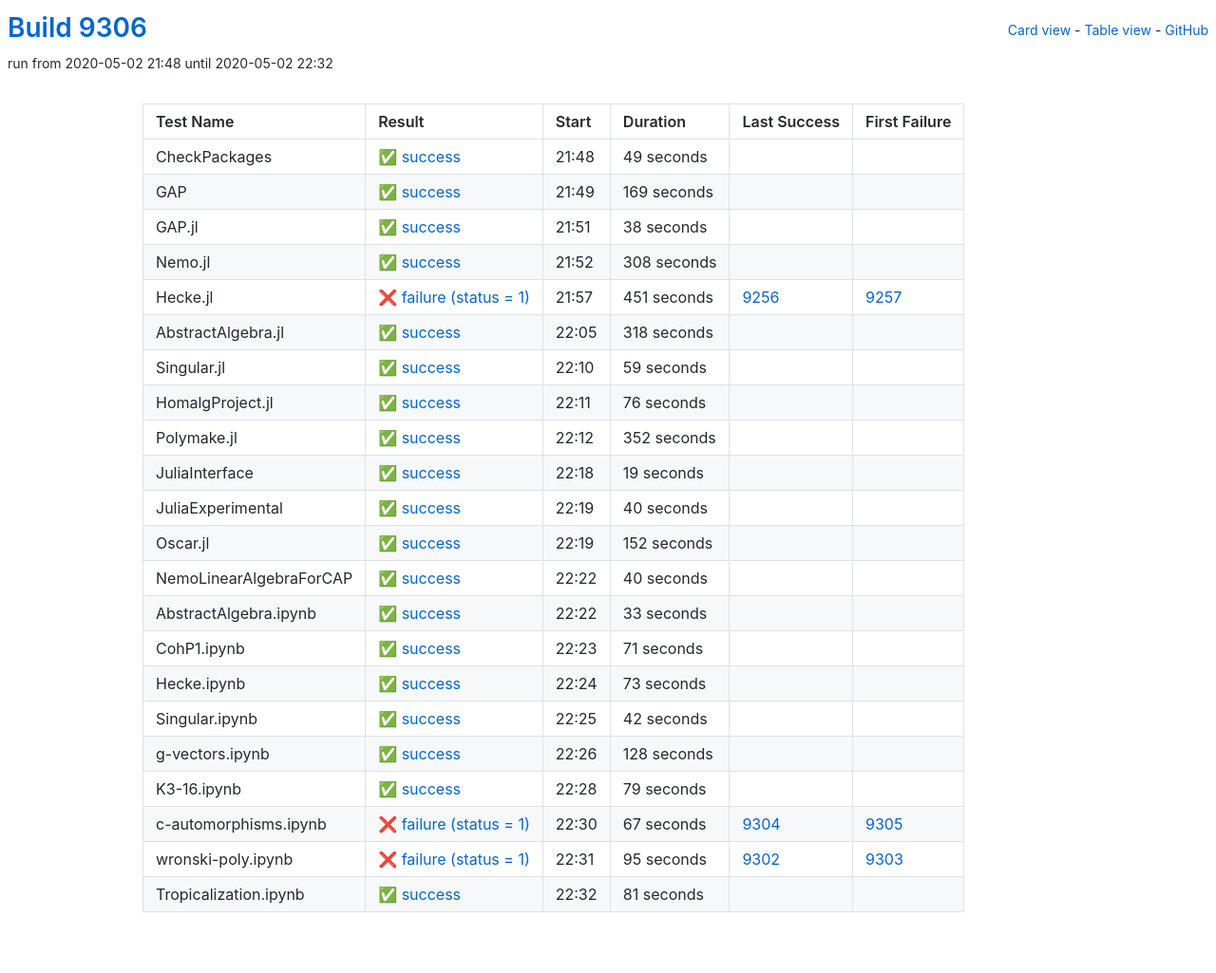
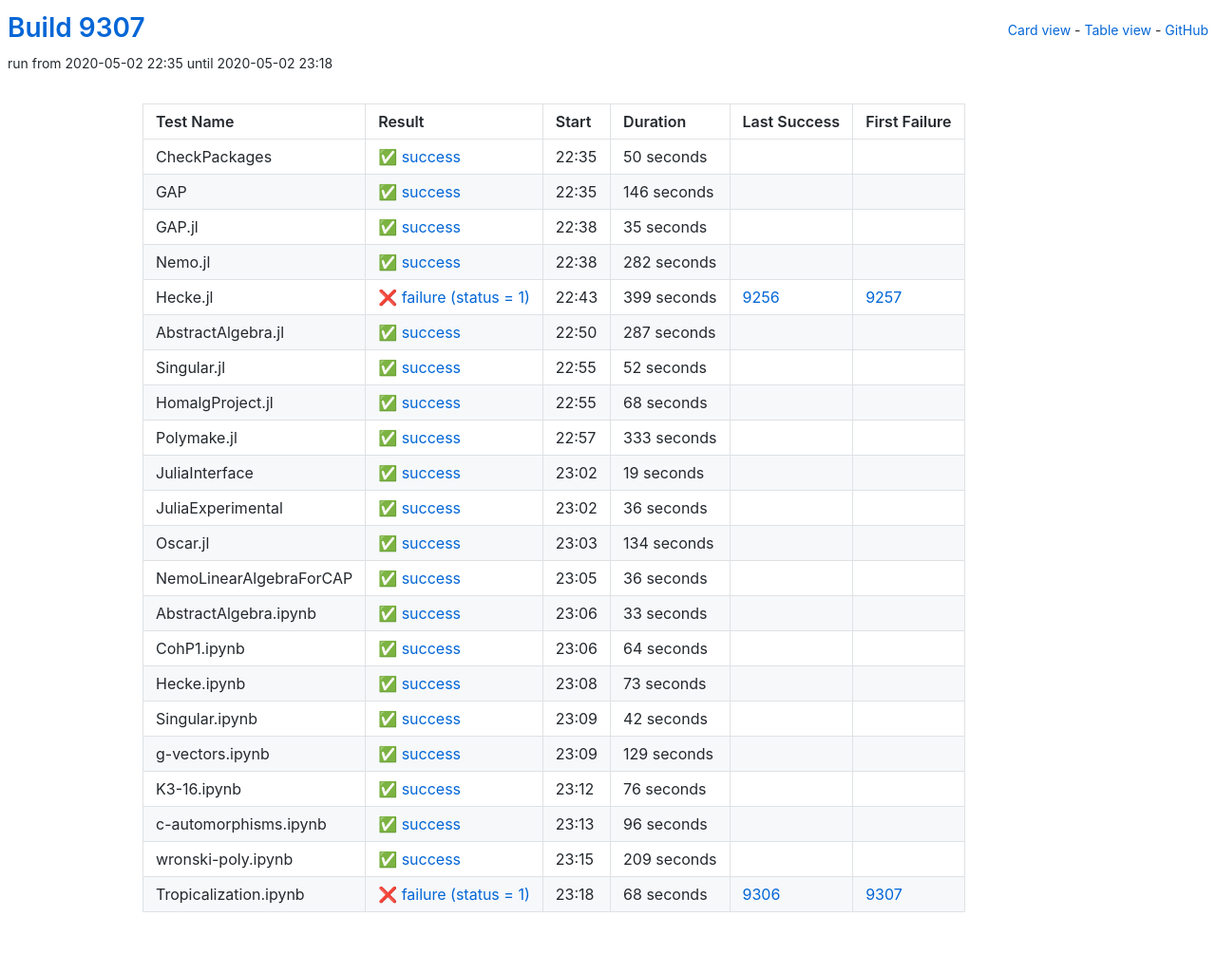
Before and after one commit to oscar-system/oscar-ci-status, a Jekyll site: the page built from table.html, in a window 1280 px wide. Shown: the whole page at 95% size. Built offline with Jekyll 4.4.1, drawn with Linux system fonts in a browser that asks for light colours.

Commit message:
Build 9307

```diff
--- a/_data/ci.yml
+++ b/_data/ci.yml
@@ -1,82 +1,203 @@
-build: 9306
-build_url: https://oscarci.mathematik.uni-kl.de/job/oscar/9306/
+build: 9307
+build_url: https://oscarci.mathematik.uni-kl.de/job/oscar/9307/
 job: oscar
 tests:
-- duration: 49
+- duration: 50
   exitcode: 0
   first_failure: false
   first_failure_url: null
   last_success: false
   last_success_url: null
-  log: https://oscarci.mathematik.uni-kl.de/job/oscar/9306/artifact/logs/build-9306/CheckPackages.log
+  log: https://oscarci.mathematik.uni-kl.de/job/oscar/9307/artifact/logs/build-9307/CheckPackages.log
   name: CheckPackages
-  start: 2020-05-02 21:48
+  start: 2020-05-02 22:35
   status: success
   success: true
-- duration: 169
+- duration: 146
   exitcode: 0
   first_failure: false
   first_failure_url: null
   last_success: false
   last_success_url: null
-  log: https://oscarci.mathematik.uni-kl.de/job/oscar/9306/artifact/logs/build-9306/GAP.log
+  log: https://oscarci.mathematik.uni-kl.de/job/oscar/9307/artifact/logs/build-9307/GAP.log
   name: GAP
-  start: 2020-05-02 21:49
+  start: 2020-05-02 22:35
   status: success
   success: true
-- duration: 38
+- duration: 35
   exitcode: 0
   first_failure: false
   first_failure_url: null
   last_success: false
   last_success_url: null
-  log: https://oscarci.mathematik.uni-kl.de/job/oscar/9306/artifact/logs/build-9306/GAP.jl.log
+  log: https://oscarci.mathematik.uni-kl.de/job/oscar/9307/artifact/logs/build-9307/GAP.jl.log
   name: GAP.jl
-  start: 2020-05-02 21:51
+  start: 2020-05-02 22:38
   status: success
   success: true
-- duration: 308
+- duration: 282
   exitcode: 0
   first_failure: false
   first_failure_url: null
   last_success: false
   last_success_url: null
-  log: https://oscarci.mathematik.uni-kl.de/job/oscar/9306/artifact/logs/build-9306/Nemo.jl.log
+  log: https://oscarci.mathematik.uni-kl.de/job/oscar/9307/artifact/logs/build-9307/Nemo.jl.log
   name: Nemo.jl
-  start: 2020-05-02 21:52
+  start: 2020-05-02 22:38
   status: success
   success: true
-- duration: 451
+- duration: 399
   exitcode: 1
   first_failure: 9257
   first_failure_url: https://oscarci.mathematik.uni-kl.de/job/oscar/9257/
   last_success: 9256
   last_success_url: https://oscarci.mathematik.uni-kl.de/job/oscar/9256/
-  log: https://oscarci.mathematik.uni-kl.de/job/oscar/9306/artifact/logs/build-9306/Hecke.jl.log
+  log: https://oscarci.mathematik.uni-kl.de/job/oscar/9307/artifact/logs/build-9307/Hecke.jl.log
   name: Hecke.jl
-  start: 2020-05-02 21:57
+  start: 2020-05-02 22:43
   status: failure
   success: false
-- duration: 318
+- duration: 287
   exitcode: 0
   first_failure: false
   first_failure_url: null
   last_success: false
   last_success_url: null
-  log: https://oscarci.mathematik.uni-kl.de/job/oscar/9306/artifact/logs/build-9306/AbstractAlgebra.jl.log
+  log: https://oscarci.mathematik.uni-kl.de/job/oscar/9307/artifact/logs/build-9307/AbstractAlgebra.jl.log
   name: AbstractAlgebra.jl
-  start: 2020-05-02 22:05
+  start: 2020-05-02 22:50
   status: success
   success: true
-- duration: 59
+- duration: 52
   exitcode: 0
   first_failure: false
   first_failure_url: null
   last_success: false
   last_success_url: null
-  log: https://oscarci.mathematik.uni-kl.de/job/oscar/9306/artifact/logs/build-9306/Singular.jl.log
+  log: https://oscarci.mathematik.uni-kl.de/job/oscar/9307/artifact/logs/build-9307/Singular.jl.log
   name: Singular.jl
-  start: 2020-05-02 22:10
+  start: 2020-05-02 22:55
+  status: success
+  success: true
+- duration: 68
+  exitcode: 0
+  first_failure: false
+  first_failure_url: null
+  last_success: false
+  last_success_url: null
+  log: https://oscarci.mathematik.uni-kl.de/job/oscar/9307/artifact/logs/build-9307/HomalgProject.jl.log
+  name: HomalgProject.jl
+  start: 2020-05-02 22:55
+  status: success
+  success: true
+- duration: 333
+  exitcode: 0
+  first_failure: false
+  first_failure_url: null
+  last_success: false
+  last_success_url: null
+  log: https://oscarci.mathematik.uni-kl.de/job/oscar/9307/artifact/logs/build-9307/Polymake.jl.log
+  name: Polymake.jl
+  start: 2020-05-02 22:57
+  status: success
+  success: true
+- duration: 19
+  exitcode: 0
+  first_failure: false
+  first_failure_url: null
+  last_success: false
+  last_success_url: null
+  log: https://oscarci.mathematik.uni-kl.de/job/oscar/9307/artifact/logs/build-9307/JuliaInterface.log
+  name: JuliaInterface
+  start: 2020-05-02 23:02
+  status: success
+  success: true
+- duration: 36
+  exitcode: 0
+  first_failure: false
+  first_failure_url: null
+  last_success: false
+  last_success_url: null
+  log: https://oscarci.mathematik.uni-kl.de/job/oscar/9307/artifact/logs/build-9307/JuliaExperimental.log
+  name: JuliaExperimental
+  start: 2020-05-02 23:02
+  status: success
+  success: true
+- duration: 134
+  exitcode: 0
+  first_failure: false
+  first_failure_url: null
+  last_success: false
+  last_success_url: null
+  log: https://oscarci.mathematik.uni-kl.de/job/oscar/9307/artifact/logs/build-9307/Oscar.jl.log
+  name: Oscar.jl
+  start: 2020-05-02 23:03
+  status: success
+  success: true
+- duration: 36
+  exitcode: 0
+  first_failure: false
+  first_failure_url: null
+  last_success: false
+  last_success_url: null
+  log: https://oscarci.mathematik.uni-kl.de/job/oscar/9307/artifact/logs/build-9307/NemoLinearAlgebraForCAP.log
+  name: NemoLinearAlgebraForCAP
+  start: 2020-05-02 23:05
+  status: success
+  success: true
+- duration: 33
+  exitcode: 0
+  first_failure: false
+  first_failure_url: null
+  last_success: false
+  last_success_url: null
+  log: https://oscarci.mathematik.uni-kl.de/job/oscar/9307/artifact/logs/build-9307/AbstractAlgebra.ipynb.log
+  name: AbstractAlgebra.ipynb
+  start: 2020-05-02 23:06
+  status: success
+  success: true
+- duration: 64
+  exitcode: 0
+  first_failure: false
+  first_failure_url: null
+  last_success: false
+  last_success_url: null
+  log: https://oscarci.mathematik.uni-kl.de/job/oscar/9307/artifact/logs/build-9307/CohP1.ipynb.log
+  name: CohP1.ipynb
+  start: 2020-05-02 23:06
+  status: success
+  success: true
+- duration: 73
+  exitcode: 0
+  first_failure: false
+  first_failure_url: null
+  last_success: false
+  last_success_url: null
+  log: https://oscarci.mathematik.uni-kl.de/job/oscar/9307/artifact/logs/build-9307/Hecke.ipynb.log
+  name: Hecke.ipynb
+  start: 2020-05-02 23:08
+  status: success
+  success: true
+- duration: 42
+  exitcode: 0
+  first_failure: false
+  first_failure_url: null
+  last_success: false
+  last_success_url: null
+  log: https://oscarci.mathematik.uni-kl.de/job/oscar/9307/artifact/logs/build-9307/Singular.ipynb.log
+  name: Singular.ipynb
+  start: 2020-05-02 23:09
+  status: success
+  success: true
+- duration: 129
+  exitcode: 0
+  first_failure: false
+  first_failure_url: null
+  last_success: false
+  last_success_url: null
+  log: https://oscarci.mathematik.uni-kl.de/job/oscar/9307/artifact/logs/build-9307/g-vectors.ipynb.log
+  name: g-vectors.ipynb
+  start: 2020-05-02 23:09
   status: success
   success: true
 - duration: 76
@@ -85,162 +206,41 @@ tests:
   first_failure_url: null
   last_success: false
   last_success_url: null
-  log: https://oscarci.mathematik.uni-kl.de/job/oscar/9306/artifact/logs/build-9306/HomalgProject.jl.log
-  name: HomalgProject.jl
-  start: 2020-05-02 22:11
+  log: https://oscarci.mathematik.uni-kl.de/job/oscar/9307/artifact/logs/build-9307/K3-16.ipynb.log
+  name: K3-16.ipynb
+  start: 2020-05-02 23:12
   status: success
   success: true
-- duration: 352
+- duration: 96
   exitcode: 0
   first_failure: false
   first_failure_url: null
   last_success: false
   last_success_url: null
-  log: https://oscarci.mathematik.uni-kl.de/job/oscar/9306/artifact/logs/build-9306/Polymake.jl.log
-  name: Polymake.jl
-  start: 2020-05-02 22:12
+  log: https://oscarci.mathematik.uni-kl.de/job/oscar/9307/artifact/logs/build-9307/c-automorphisms.ipynb.log
+  name: c-automorphisms.ipynb
+  start: 2020-05-02 23:13
   status: success
   success: true
-- duration: 19
+- duration: 209
   exitcode: 0
   first_failure: false
   first_failure_url: null
   last_success: false
   last_success_url: null
-  log: https://oscarci.mathematik.uni-kl.de/job/oscar/9306/artifact/logs/build-9306/JuliaInterface.log
-  name: JuliaInterface
-  start: 2020-05-02 22:18
+  log: https://oscarci.mathematik.uni-kl.de/job/oscar/9307/artifact/logs/build-9307/wronski-poly.ipynb.log
+  name: wronski-poly.ipynb
+  start: 2020-05-02 23:15
   status: success
   success: true
-- duration: 40
-  exitcode: 0
-  first_failure: false
-  first_failure_url: null
-  last_success: false
-  last_success_url: null
-  log: https://oscarci.mathematik.uni-kl.de/job/oscar/9306/artifact/logs/build-9306/JuliaExperimental.log
-  name: JuliaExperimental
-  start: 2020-05-02 22:19
-  status: success
-  success: true
-- duration: 152
-  exitcode: 0
-  first_failure: false
-  first_failure_url: null
-  last_success: false
-  last_success_url: null
-  log: https://oscarci.mathematik.uni-kl.de/job/oscar/9306/artifact/logs/build-9306/Oscar.jl.log
-  name: Oscar.jl
-  start: 2020-05-02 22:19
-  status: success
-  success: true
-- duration: 40
-  exitcode: 0
-  first_failure: false
-  first_failure_url: null
-  last_success: false
-  last_success_url: null
-  log: https://oscarci.mathematik.uni-kl.de/job/oscar/9306/artifact/logs/build-9306/NemoLinearAlgebraForCAP.log
-  name: NemoLinearAlgebraForCAP
-  start: 2020-05-02 22:22
-  status: success
-  success: true
-- duration: 33
-  exitcode: 0
-  first_failure: false
-  first_failure_url: null
-  last_success: false
-  last_success_url: null
-  log: https://oscarci.mathematik.uni-kl.de/job/oscar/9306/artifact/logs/build-9306/AbstractAlgebra.ipynb.log
-  name: AbstractAlgebra.ipynb
-  start: 2020-05-02 22:22
-  status: success
-  success: true
-- duration: 71
-  exitcode: 0
-  first_failure: false
-  first_failure_url: null
-  last_success: false
-  last_success_url: null
-  log: https://oscarci.mathematik.uni-kl.de/job/oscar/9306/artifact/logs/build-9306/CohP1.ipynb.log
-  name: CohP1.ipynb
-  start: 2020-05-02 22:23
-  status: success
-  success: true
-- duration: 73
-  exitcode: 0
-  first_failure: false
-  first_failure_url: null
-  last_success: false
-  last_success_url: null
-  log: https://oscarci.mathematik.uni-kl.de/job/oscar/9306/artifact/logs/build-9306/Hecke.ipynb.log
-  name: Hecke.ipynb
-  start: 2020-05-02 22:24
-  status: success
-  success: true
-- duration: 42
-  exitcode: 0
-  first_failure: false
-  first_failure_url: null
-  last_success: false
-  last_success_url: null
-  log: https://oscarci.mathematik.uni-kl.de/job/oscar/9306/artifact/logs/build-9306/Singular.ipynb.log
-  name: Singular.ipynb
-  start: 2020-05-02 22:25
-  status: success
-  success: true
-- duration: 128
-  exitcode: 0
-  first_failure: false
-  first_failure_url: null
-  last_success: false
-  last_success_url: null
-  log: https://oscarci.mathematik.uni-kl.de/job/oscar/9306/artifact/logs/build-9306/g-vectors.ipynb.log
-  name: g-vectors.ipynb
-  start: 2020-05-02 22:26
-  status: success
-  success: true
-- duration: 79
-  exitcode: 0
-  first_failure: false
-  first_failure_url: null
-  last_success: false
-  last_success_url: null
-  log: https://oscarci.mathematik.uni-kl.de/job/oscar/9306/artifact/logs/build-9306/K3-16.ipynb.log
-  name: K3-16.ipynb
-  start: 2020-05-02 22:28
-  status: success
-  success: true
-- duration: 67
+- duration: 68
   exitcode: 1
-  first_failure: 9305
-  first_failure_url: https://oscarci.mathematik.uni-kl.de/job/oscar/9305/
-  last_success: 9304
-  last_success_url: https://oscarci.mathematik.uni-kl.de/job/oscar/9304/
-  log: https://oscarci.mathematik.uni-kl.de/job/oscar/9306/artifact/logs/build-9306/c-automorphisms.ipynb.log
-  name: c-automorphisms.ipynb
-  start: 2020-05-02 22:30
+  first_failure: 9307
+  first_failure_url: https://oscarci.mathematik.uni-kl.de/job/oscar/9307/
+  last_success: 9306
+  last_success_url: https://oscarci.mathematik.uni-kl.de/job/oscar/9306/
+  log: https://oscarci.mathematik.uni-kl.de/job/oscar/9307/artifact/logs/build-9307/Tropicalization.ipynb.log
+  name: Tropicalization.ipynb
+  start: 2020-05-02 23:18
   status: failure
   success: false
-- duration: 95
-  exitcode: 1
-  first_failure: 9303
-  first_failure_url: https://oscarci.mathematik.uni-kl.de/job/oscar/9303/
-  last_success: 9302
-  last_success_url: https://oscarci.mathematik.uni-kl.de/job/oscar/9302/
-  log: https://oscarci.mathematik.uni-kl.de/job/oscar/9306/artifact/logs/build-9306/wronski-poly.ipynb.log
-  name: wronski-poly.ipynb
-  start: 2020-05-02 22:31
-  status: failure
-  success: false
-- duration: 81
-  exitcode: 0
-  first_failure: false
-  first_failure_url: null
-  last_success: false
-  last_success_url: null
-  log: https://oscarci.mathematik.uni-kl.de/job/oscar/9306/artifact/logs/build-9306/Tropicalization.ipynb.log
-  name: Tropicalization.ipynb
-  start: 2020-05-02 22:32
-  status: success
-  success: true
```
Also changed, not shown: README.md.
